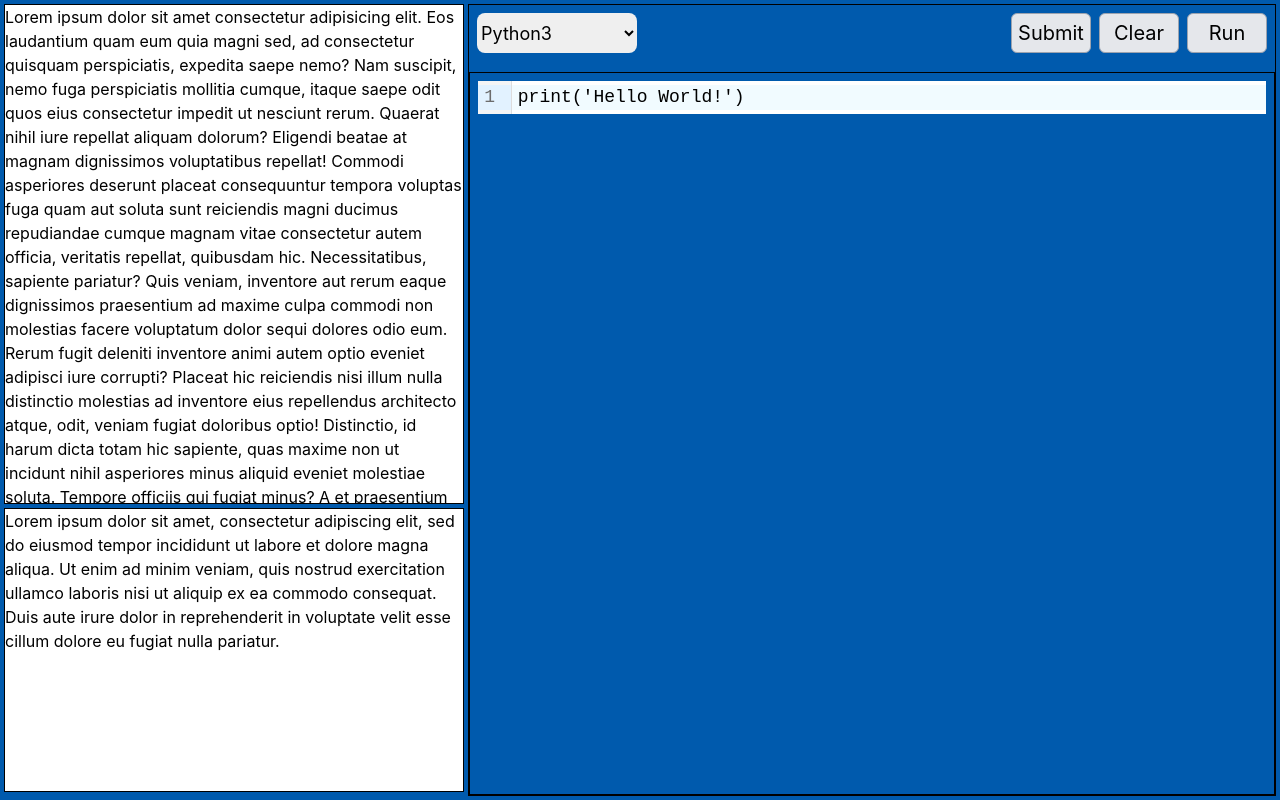
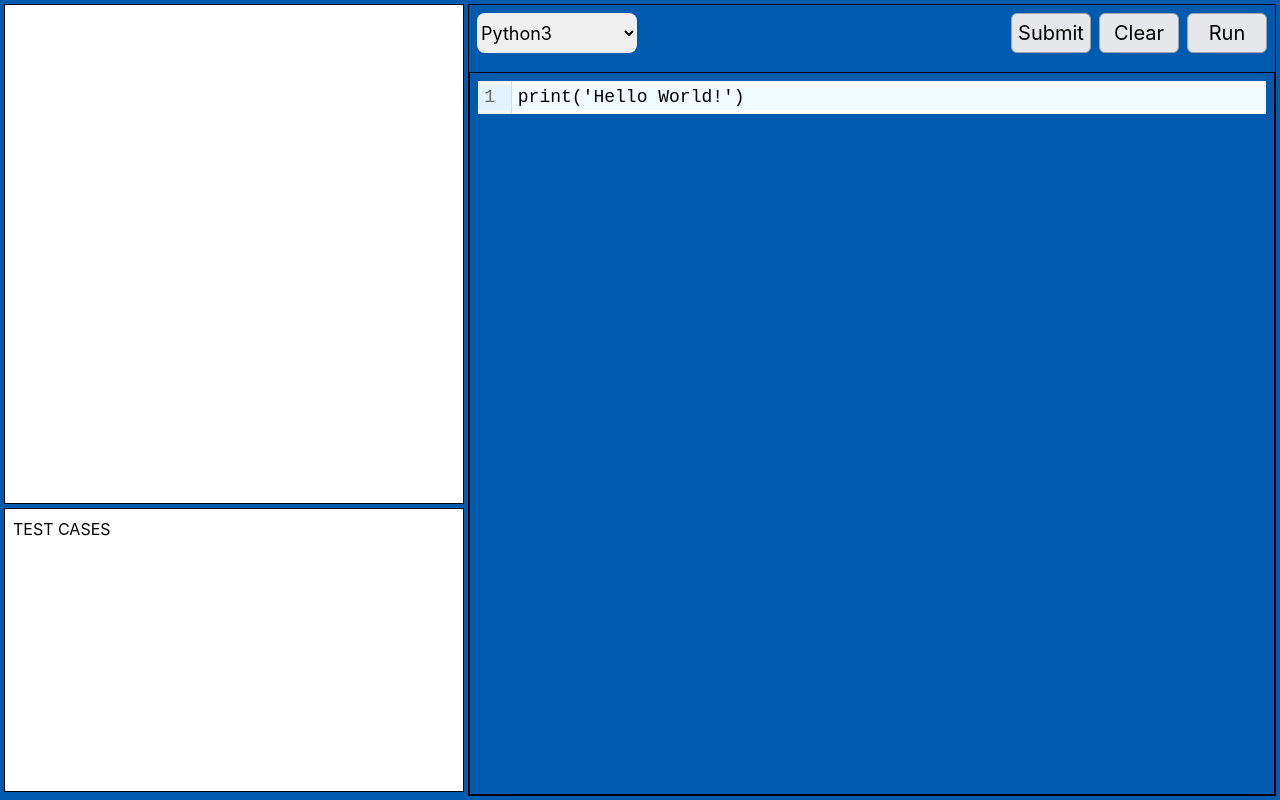
Before and after one commit to ethiclesshacker/code-editor-frontend, a React (Vite) app: page /question in a window 1280 px wide. Built offline with nearby package versions, Linux system fonts and the light colour scheme; no server answers.

Commit message:
IDK anymore.

```diff
--- a/src/App.jsx
+++ b/src/App.jsx
@@ -7,7 +7,7 @@ import Dashboard from './components/Dashboard'
 import Logout from './components/Logout'
 import AddQuestion from './components/AddQuestion'
 import WindowLayout from './components/WindowLayout'
-import Question_Code from './components/QuestionCode'
+import QuestionCode from './components/QuestionCode'
 import Editpage from './EditPage'
 import Mcq_questions from './components/MCQ'
 
@@ -24,9 +24,10 @@ function App() {
         <Route exact path="/code" element={<CodeEditor />}></Route>
         {/* <Route exact path="/dashboard" element={<Dashboard />}></Route> */}
         <Route exact path="/logout" element={<Logout />}></Route>
-        <Route path="question" element={<Question_Code />}></Route>
-        <Route path='profile' element={<Editpage />}></Route>
-        <Route path='mcq' element={<Mcq_questions />}></Route>
+        <Route path="/question" element={<QuestionCode />}></Route>
+        <Route path="/question/:id" element={<QuestionCode />}></Route>
+        <Route path='/profile' element={<Editpage />}></Route>
+        <Route path='/mcq' element={<Mcq_questions />}></Route>
         {/* <Route exact path='/' element={< CodeArea />}></Route> */}
         <Route path='user' element= {<WindowLayout/>}>
           <Route path='dashboard' element={<Dashboard/>}/>
--- a/src/components/DashboardRowItem.jsx
+++ b/src/components/DashboardRowItem.jsx
@@ -4,6 +4,7 @@ import Second from './Images/Second.jpg'
 import Third from './Images/Third.jpg'
 import Fourth from './Images/Fourth.jpeg'
 import Fifth from './Images/Fifth.jpg'
+import { Link } from 'react-router-dom'
 
 const images = [
   First,
@@ -23,14 +24,17 @@ export default function DashboardRowItem(props) {
   useEffect(() => changeImage(), [])
 
   return (
-    <div className='w-60 h-48 block shrink-0 border border-solid border-slate-600 rounded-lg grid grid-rows-5 transition-all duration-100  ease-out hover:w-80 hover:h-60  '>
+    // <div className='w-60 h-48 block shrink-0 border border-solid border-slate-600 rounded-lg grid grid-rows-5 transition-all duration-100 ease-out hover:w-70 hover:h-60  '>
+    <div className='w-60 h-60 block shrink-0 border border-solid border-slate-600 rounded-lg grid grid-rows-5 transition-all duration-100 ease-out hover:scale-110 hover:cursor-pointer '>
     <div className='row-start-1 row-span-3'>
       <img src={images[currentImageIndex]} className='w-full h-full rounded-t-lg'></img>
 
     </div>
-    <div className='row-start-4 row-span-2 mt-2 ml-1'>
-      {props["questionString"]}
-    </div>
+    <Link to={`/question/${props["questionId"]}`}>
+      <div className='row-start-4 row-span-2 pl-2 pb-2'>
+        <p>{props["questionString"]}</p>
+      </div>
+    </Link>
     </div>
   )
 }
--- a/src/components/Login.jsx
+++ b/src/components/Login.jsx
@@ -3,9 +3,6 @@ import { Link, useNavigate } from 'react-router-dom'
 
 import axios from 'axios'
 // import { GoogleLogin } from "react-google-login";
-
-const clientId =
-  '50562650091-b2rvcd9dkm3i16h8dpae5niqejvtno62.apps.googleusercontent.com'
 
 export default function Login() {
   const navigate = useNavigate()
@@ -30,7 +27,7 @@ export default function Login() {
 
   function loginUser() {
     // alert(`Logging in user... ${email} ${password}`);
-    const API_URL = import.meta.env.VITE_API_URL || 'http://localhost:5050'
+    const API_URL = 'http://localhost:5050'
     const API_ENDPOINT = '/api/users/login'
     const API = `${API_URL}${API_ENDPOINT}`
     const options = {
@@ -93,7 +90,7 @@ export default function Login() {
           Login
         </button>
         <div id="login-fp">
-          <Link to="/" className="text-sky-800 no-underline">
+          <Link to="#" className="text-sky-800 no-underline">
             Forgot Password?
           </Link>
         </div>
--- a/src/components/QuestionCode.jsx
+++ b/src/components/QuestionCode.jsx
@@ -1,10 +1,38 @@
 import React, { useState, useEffect } from "react";
 import CodeMirror from "@uiw/react-codemirror";
+import { useParams } from "react-router-dom";
 import axios from "axios";
 
 export default function QuestionCode() {
   const [codeValue, setCodeValue] = useState("print('Hello World!')");
   const [outputText, setOutputText] = useState("");
+  const [data, setData] = useState([]);
+
+  const {id} = useParams();
+  console.log(id);
+
+
+  useEffect(() => {
+    const API_URL = "http://localhost:5050";
+    const API_ENDPOINT = "/api/questions/get";
+    const API = `${API_URL}${API_ENDPOINT}`;
+    const options = {
+      method: "POST",
+      mode: "no-cors",
+      url: API,
+      data: {'_id':id}
+    };
+    axios
+      .request(options)
+      .then(function (response) {
+        console.log(response.data);
+        setData(response.data[0]);
+      })
+      .catch(function (error) {
+        console.error(error);
+        alert("Database/Axios Error");
+      });
+  }, [id]);
 
   // useEffect(() => {
   //     console.log(codeValue);
@@ -12,12 +40,13 @@ export default function QuestionCode() {
 
   function runCode() {
     const data = {
+      id: id,
       code: codeValue,
       codeLanguage: "python3",
     };
 
     const API_URL = import.meta.env.VITE_API_URL || "http://localhost:5050";
-    const API_ENDPOINT = "/api/code/run";
+    const API_ENDPOINT = "/api/code/test";
     const API = `${API_URL}${API_ENDPOINT}`;
     const options = {
       method: "POST",
@@ -35,81 +64,20 @@ export default function QuestionCode() {
       })
       .catch(function (error) {
         console.error(error);
-        alert("Axios Error");
       });
   }
+
+
   return (
     <div id="main" className="fixed grid h-[100%] w-[100%] grid-cols-11 gap-1 p-1 m-0">
       <div className="h-[100%] overflow-y-auto col-span-4 col-start-1 grid grid-rows-11 gap-1">
         {/* <div className="row-start-1 row-span-7 overflow-scroll"> */}
-          <div className="bg-white border border-solid border-black row-start-1 row-span-7 overflow-y-auto">
-            Lorem ipsum dolor sit amet consectetur adipisicing elit. Eos
-            laudantium quam eum quia magni sed, ad consectetur quisquam
-            perspiciatis, expedita saepe nemo? Nam suscipit, nemo fuga
-            perspiciatis mollitia cumque, itaque saepe odit quos eius
-            consectetur impedit ut nesciunt rerum. Quaerat nihil iure repellat
-            aliquam dolorum? Eligendi beatae at magnam dignissimos voluptatibus
-            repellat! Commodi asperiores deserunt placeat consequuntur tempora
-            voluptas fuga quam aut soluta sunt reiciendis magni ducimus
-            repudiandae cumque magnam vitae consectetur autem officia, veritatis
-            repellat, quibusdam hic. Necessitatibus, sapiente pariatur? Quis
-            veniam, inventore aut rerum eaque dignissimos praesentium ad maxime
-            culpa commodi non molestias facere voluptatum dolor sequi dolores
-            odio eum. Rerum fugit deleniti inventore animi autem optio eveniet
-            adipisci iure corrupti? Placeat hic reiciendis nisi illum nulla
-            distinctio molestias ad inventore eius repellendus architecto atque,
-            odit, veniam fugiat doloribus optio! Distinctio, id harum dicta
-            totam hic sapiente, quas maxime non ut incidunt nihil asperiores
-            minus aliquid eveniet molestiae soluta. Tempore officiis qui fugiat
-            minus? A et praesentium reiciendis rerum dolorem qui maiores? Ut
-            adipisci, architecto quaerat odio dignissimos autem accusantium
-            minima, nemo magni earum omnis neque id maiores ad tempora
-            laboriosam mollitia, sunt quod dolore? Adipisci cupiditate similique
-            suscipit, porro delectus culpa vel magni. Eius, quia sed excepturi
-            dolores sunt recusandae. Fuga unde obcaecati voluptas ex aspernatur
-            omnis atque! Consequuntur molestias quae, tenetur tempora ad, rerum
-            magni optio velit culpa voluptatum atque vitae. Vel inventore ut
-            rerum laborum delectus, aspernatur quidem sit tenetur perferendis
-            nisi assumenda voluptatum esse obcaecati explicabo porro corporis in
-            saepe dolorum doloremque. Voluptates, consequatur? Tenetur, odio. Ab
-            cum reprehenderit velit magnam dicta rem enim at adipisci provident
-            suscipit rerum inventore eos asperiores, veritatis quam natus ad
-            exercitationem eius! Perspiciatis unde necessitatibus maiores
-            officiis sit dolore eum, culpa ab, blanditiis sunt dicta, laboriosam
-            ipsum delectus qui? Illum debitis at fugit suscipit necessitatibus
-            provident id impedit? Hic tempore inventore facilis quos. Veritatis,
-            eligendi animi quo quaerat amet laboriosam optio voluptatibus et
-            officiis vitae voluptatum? Magnam, voluptatum atque vel dolores, ea
-            a tempore, dolorum tenetur perspiciatis dolore laboriosam
-            repellendus? Expedita fuga in adipisci vel, quod distinctio quia
-            nostrum sed neque amet corrupti, minus optio odit delectus suscipit.
-            Corrupti illum commodi sint dicta. Asperiores, libero! Possimus
-            earum expedita dolor commodi deserunt eius modi neque sunt
-            aspernatur nam, sapiente omnis maxime provident nobis? Fugiat
-            asperiores nostrum eum placeat, exercitationem nemo quas soluta
-            deleniti reiciendis, autem, minus illo magni facilis. Cumque impedit
-            dignissimos sit. Iste animi laudantium quos maiores mollitia,
-            assumenda voluptatibus at maxime. Similique maxime unde tenetur
-            beatae dolor cupiditate doloremque voluptatibus, fugiat earum, at
-            ad? Dolorem placeat quia at voluptatibus nesciunt, corporis
-            distinctio maiores quisquam voluptas odit libero et debitis labore
-            necessitatibus, blanditiis, laudantium in cumque a. Cupiditate
-            consectetur officiis doloremque! Accusantium, similique! Similique
-            magnam eius quaerat, explicabo, consectetur animi odio facere et in
-            dicta labore adipisci tempora ut debitis nihil rem fugit voluptate.
-            Velit ex autem voluptas esse reiciendis est vero doloribus
-            molestias, nihil animi recusandae, adipisci in, iure commodi
-            blanditiis illum ipsum odio! A asperiores excepturi sed similique.
-            Facilis maiores labore quos dolorem, ea dolorum cum.
+          <div className="bg-white border border-solid border-black row-start-1 row-span-7 overflow-y-auto p-2">
+            {data['questionString']}
           </div>
           {/* </div> */}
-          <div className="row-start-8 row-span-4 overflow-y-auto bg-white border border-solid border-black">
-            Lorem ipsum dolor sit amet, consectetur adipiscing elit, sed do
-            eiusmod tempor incididunt ut labore et dolore magna aliqua. Ut enim
-            ad minim veniam, quis nostrud exercitation ullamco laboris nisi ut
-            aliquip ex ea commodo consequat. Duis aute irure dolor in
-            reprehenderit in voluptate velit esse cillum dolore eu fugiat nulla
-            pariatur.
+          <div className="row-start-8 row-span-4 overflow-y-auto bg-white border border-solid border-black p-2">
+            TEST CASES
           {/* </div> */}
         </div>
         <div></div>
@@ -166,12 +134,12 @@ export default function QuestionCode() {
               value={codeValue}
               options={{
                 tabSize: 2,
-                mode: "js",
+                mode: "python",
                 // keyMap: 'sublime',
                 // theme: 'monokai',
               }}
               onChange={setCodeValue}
-              className="h-[100%]"
+              // className="h-[100%]"
             />
           </div>
         </div>
```
Also changed, not shown: src/components/Dashboard.jsx (+27 -19 lines).
